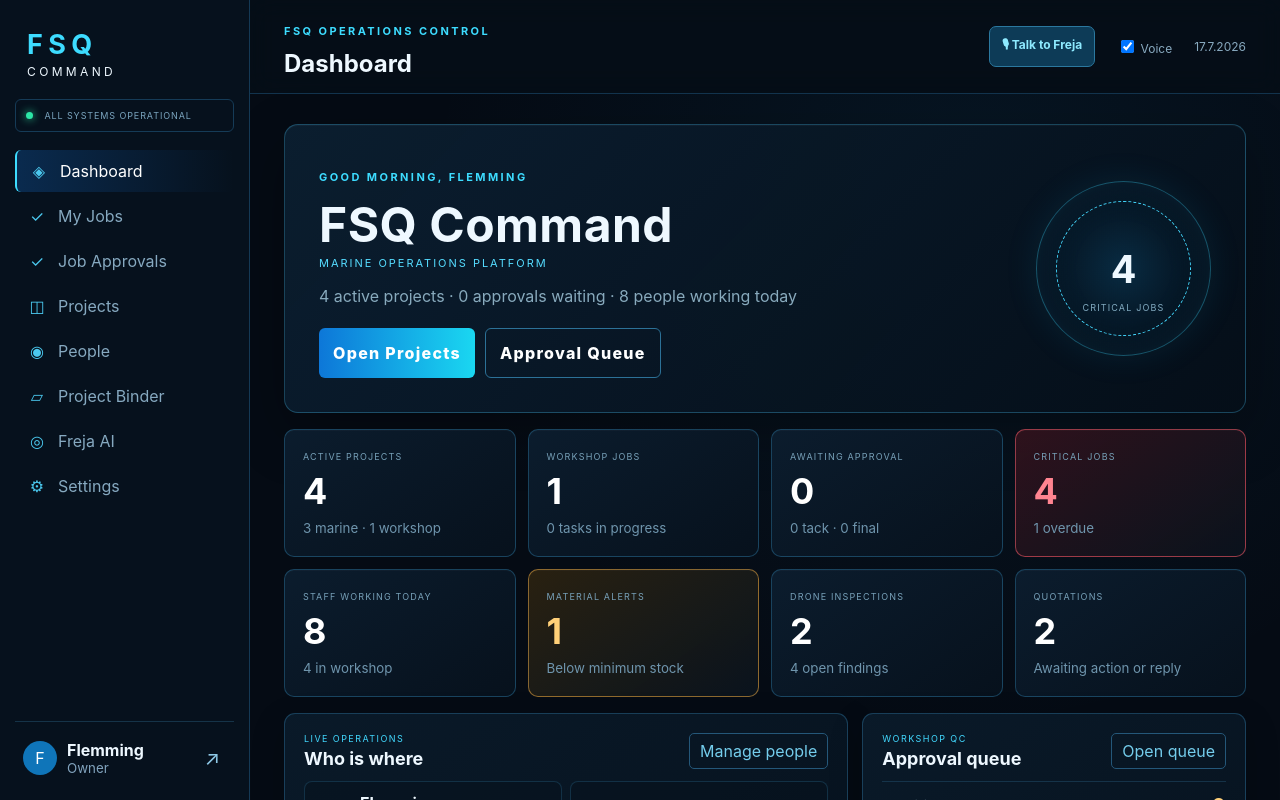
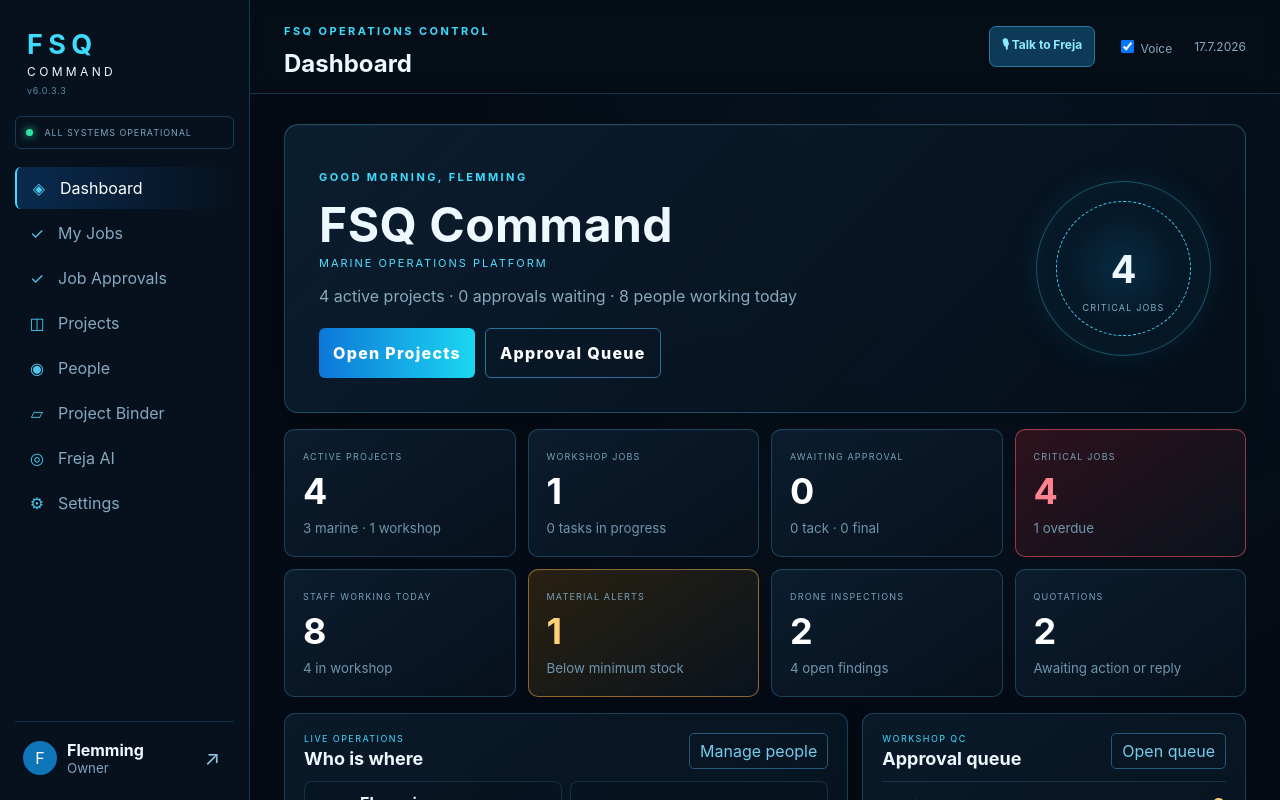
Before and after one commit to 2s58b87zdy-blip/FSQ-RightHand, a Next.js app: page / in a window 1280 px wide. Both pictures are taken after a click on the button "INITIALIZE SYSTEM". Shown: the top 800 px of the page. Built offline with nearby package versions, Linux system fonts and the light colour scheme.

Commit message:
Fix Next config and use Node 20

```diff
--- a/app/page.js
+++ b/app/page.js
@@ -1,6 +1,6 @@
 'use client';
 
-import { Component, useEffect, useMemo, useRef, useState } from 'react';
+import { useEffect, useMemo, useRef, useState } from 'react';
 
 const ROLE_DEFINITIONS = {
   Owner: ['manage_users','manage_permissions','view_all_projects','approve_tack','approve_final','complete_jobs'],
@@ -11,7 +11,9 @@ const ROLE_DEFINITIONS = {
   Technician: ['view_assigned_jobs','upload_photos','update_assigned_jobs']
 };
 
-const DEFAULT_USERS = [
+const APP_VERSION = '6.0.3.3';
+
+const USER_REGISTRY_DEFAULTS = [
   { id: 1, name: 'Flemming', role: 'Owner', password: 'fsq2027', active: true, permissions: ROLE_DEFINITIONS.Owner },
   { id: 2, name: 'Jakob', role: 'Project Manager', password: 'fsq2027', active: true, permissions: ROLE_DEFINITIONS['Project Manager'] },
   { id: 3, name: 'Tommy', role: 'Technician', password: 'fsq2027', active: true, permissions: ROLE_DEFINITIONS.Technician },
@@ -23,6 +25,26 @@ const DEFAULT_USERS = [
   { id: 9, name: 'QA', role: 'QA Inspector', password: 'fsq2027', active: true, permissions: ROLE_DEFINITIONS['QA Inspector'] },
   { id: 10, name: 'Supervisor', role: 'Supervisor', password: 'fsq2027', active: true, permissions: ROLE_DEFINITIONS.Supervisor }
 ];
+
+// Compatibility guard only. New code must use the user registry passed through props.
+const USERS = USER_REGISTRY_DEFAULTS;
+
+function normalizeUserRegistry(value) {
+  if (!Array.isArray(value)) return USER_REGISTRY_DEFAULTS;
+  const cleaned = value.filter(Boolean).map((user, index) => ({
+    id: user.id ?? `user-${index + 1}`,
+    name: String(user.name || '').trim(),
+    role: user.role || 'Technician',
+    password: user.password || 'fsq2027',
+    active: user.active !== false,
+    permissions: Array.isArray(user.permissions) ? user.permissions : [...(ROLE_DEFINITIONS[user.role] || [])]
+  })).filter(user => user.name);
+  return cleaned.length ? cleaned : USER_REGISTRY_DEFAULTS;
+}
+
+function getActiveTechnicians(users) {
+  return normalizeUserRegistry(users).filter(user => user.active !== false && user.role === 'Technician');
+}
 
 const NAV = [
   ['dashboard', 'Dashboard', '◈'],
@@ -276,74 +298,18 @@ function useSpeechRecognition({ onResult, onError }) {
   return { listening, toggleListening, supported: typeof window !== 'undefined' && !!(window.SpeechRecognition || window.webkitSpeechRecognition) };
 }
 
-function sanitizeStoredValue(parsed, initialValue) {
-  if (Array.isArray(initialValue)) {
-    if (!Array.isArray(parsed)) return initialValue;
-    return parsed.filter(item => item && typeof item === 'object');
-  }
-  if (initialValue && typeof initialValue === 'object') {
-    return parsed && typeof parsed === 'object' && !Array.isArray(parsed) ? parsed : initialValue;
-  }
-  return typeof parsed === typeof initialValue ? parsed : initialValue;
-}
-
 function useStoredState(key, initialValue) {
   const [value, setValue] = useState(initialValue);
-  const [hydrated, setHydrated] = useState(false);
-
   useEffect(() => {
     try {
       const saved = localStorage.getItem(key);
-      if (saved) {
-        const parsed = JSON.parse(saved);
-        setValue(sanitizeStoredValue(parsed, initialValue));
-      }
-    } catch (error) {
-      console.warn(`FSQ Command removed invalid local data for ${key}.`, error);
-      try { localStorage.removeItem(key); } catch {}
-      setValue(initialValue);
-    } finally {
-      setHydrated(true);
-    }
+      if (saved) setValue(JSON.parse(saved));
+    } catch {}
   }, [key]);
-
   useEffect(() => {
-    if (!hydrated) return;
-    try { localStorage.setItem(key, JSON.stringify(value)); } catch (error) {
-      console.warn(`FSQ Command could not save ${key}.`, error);
-    }
-  }, [key, value, hydrated]);
-
+    try { localStorage.setItem(key, JSON.stringify(value)); } catch {}
+  }, [key, value]);
   return [value, setValue];
-}
-
-class AppErrorBoundary extends Component {
-  constructor(props) {
-    super(props);
-    this.state = { error: null };
-  }
-
-  static getDerivedStateFromError(error) {
-    return { error };
-  }
-
-  componentDidCatch(error, info) {
-    console.error('FSQ Command runtime error', error, info);
-  }
-
-  resetBrowserData = () => {
-    try {
-      Object.keys(localStorage)
-        .filter(key => key.startsWith('fsq-'))
-        .forEach(key => localStorage.removeItem(key));
-    } catch {}
-    window.location.reload();
-  };
-
-  render() {
-    if (!this.state.error) return this.props.children;
-    return <main className="recoveryShell"><section className="recoveryPanel"><p className="eyebrow">FSQ COMMAND RECOVERY</p><h1>The application stopped safely.</h1><p>Old or incompatible browser data may be causing the problem. Resetting local FSQ data does not delete Azure files.</p><details><summary>Technical details</summary><pre>{String(this.state.error?.message || this.state.error)}</pre></details><button className="primaryBtn" onClick={this.resetBrowserData}>Reset local data and restart</button></section></main>;
-  }
 }
 
 function Login({ onLogin, users }) {
@@ -444,7 +410,7 @@ function AppShell({ session, onLogout, users, setUsers }) {
   return (
     <div className="appShell">
       <aside className="sidebar">
-        <div className="logo"><b>FSQ</b><span>COMMAND</span></div>
+        <div className="logo"><b>FSQ</b><span>COMMAND</span><small>v{APP_VERSION}</small></div>
         <div className="online"><i/> ALL SYSTEMS OPERATIONAL</div>
         <nav>{visibleNav.map(([id, label, icon]) => <button key={id} onClick={() => setActive(id)} className={active === id ? 'active' : ''}><span>{icon}</span>{label}</button>)}</nav>
         <div className="userCard"><div className="avatar">{session.name[0]}</div><div><b>{session.name}</b><small>{session.role}</small></div><button onClick={onLogout}>↗</button></div>
@@ -461,7 +427,7 @@ function AppShell({ session, onLogout, users, setUsers }) {
         {active === 'approvals' && <JobApprovals session={session} tasks={tasks} setTasks={setTasks} projects={projects} />}
         {active === 'crew' && <CrewManagement people={people} setPeople={setPeople} projects={projects} />}
         {active === 'projects' && <Projects projects={projects} setProjects={setProjects} deletedProjects={deletedProjects} setDeletedProjects={setDeletedProjects} setActive={setActive} setActiveProjectId={setActiveProjectId} />}
-        {active === 'projectHub' && <ProjectHub session={session} project={projects.find(p=>p.id===activeProjectId)} projects={projects} setProjects={setProjects} people={people} tasks={tasks} setTasks={setTasks} documents={documents} materials={materials} setMaterials={setMaterials} quotes={quotes} reports={reports} setActive={setActive} deletedProjects={deletedProjects} setDeletedProjects={setDeletedProjects} setActiveProjectId={setActiveProjectId} droneInspections={droneInspections} setDroneInspections={setDroneInspections} />}
+        {active === 'projectHub' && <ProjectHub session={session} users={users} project={projects.find(p=>p.id===activeProjectId)} projects={projects} setProjects={setProjects} people={people} tasks={tasks} setTasks={setTasks} documents={documents} materials={materials} setMaterials={setMaterials} quotes={quotes} reports={reports} setActive={setActive} deletedProjects={deletedProjects} setDeletedProjects={setDeletedProjects} setActiveProjectId={setActiveProjectId} droneInspections={droneInspections} setDroneInspections={setDroneInspections} />}
         {active === 'documents' && <ProjectBinder documents={documents} setDocuments={setDocuments} projects={projects} session={session} />}
         {active === 'admin' && <Admin session={session} users={users} setUsers={setUsers} people={people} setPeople={setPeople} machines={machines} setMachines={setMachines} materials={materials} setMaterials={setMaterials} />}
         {active === 'ai' && <AI chat={chat} setChat={setChat} voice={voice} stats={stats} />}
@@ -1230,7 +1196,7 @@ function Projects({projects,setProjects,deletedProjects,setDeletedProjects,setAc
   </div>
 }
 
-function ProjectHub({session,project,projects,setProjects,people,tasks,setTasks,documents,materials,setMaterials,quotes,reports,setActive,deletedProjects,setDeletedProjects,setActiveProjectId,droneInspections,setDroneInspections}) {
+function ProjectHub({session,users,project,projects,setProjects,people,tasks,setTasks,documents,materials,setMaterials,quotes,reports,setActive,deletedProjects,setDeletedProjects,setActiveProjectId,droneInspections,setDroneInspections}) {
   const [tab,setTab]=useState('overview');
   const [newTask,setNewTask]=useState('');
   const [newAssignee,setNewAssignee]=useState('Tommy');
@@ -1335,7 +1301,7 @@ function ProjectHub({session,project,projects,setProjects,people,tasks,setTasks,
     {tab==='crew'&&<section className="panel"><div className="peopleCards">{crew.length?crew.map(p=><article key={p.id}><div className="personHead"><div className="avatar">{p.name[0]}</div><div><h3>{p.name}</h3><small>{p.location} · {p.status}</small></div></div><p>{p.task}</p></article>):<div className="empty">Assign crew in People.</div>}</div></section>}
     {tab==='documents'&&<section className="panel"><div className="panelHead"><h3>Project documents</h3><button onClick={()=>setActive('documents')}>Open Document Center</button></div>{projectDocs.length?projectDocs.map(d=><div className="documentRow hubDoc" key={d.id}><div><b>{d.name}</b><small>{d.category} · V{d.version}</small></div><span>{d.date}</span></div>):<div className="empty">No documents uploaded.</div>}</section>}
     {tab==='drone'&&<DroneInspectionPanel project={project} inspections={projectDrone} allInspections={droneInspections||[]} setInspections={setDroneInspections}/>}
-    {tab==='tasks'&&<section className="panel"><div className="hubTaskAdd taskAssignBar"><input placeholder="New project task" value={newTask} onChange={e=>setNewTask(e.target.value)} onKeyDown={e=>e.key==='Enter'&&addTask()}/><select value={newAssignee} onChange={e=>setNewAssignee(e.target.value)}>{people.filter(p=>USERS[p.name]?.role==='Technician').map(p=><option key={p.id}>{p.name}</option>)}</select><button onClick={addTask}>Assign task</button></div><div className="projectJobTable">{projectTasks.map(t=><div key={t.id}><div><b>{t.title}</b><small>{t.person} · {isWorkshopProject(project)?`${(t.photos||[]).length}/4 QC photos`:`${(t.photos||[]).length} photos`}</small></div><span className={`jobState ${(t.jobStatus||'Pending').toLowerCase().replaceAll(' ','-')}`}>{t.jobStatus||'Pending'}</span></div>)}</div></section>}
+    {tab==='tasks'&&<section className="panel"><div className="hubTaskAdd taskAssignBar"><input placeholder="New project task" value={newTask} onChange={e=>setNewTask(e.target.value)} onKeyDown={e=>e.key==='Enter'&&addTask()}/><select value={newAssignee} onChange={e=>setNewAssignee(e.target.value)}>{people.filter(person=>getActiveTechnicians(users).some(user=>user.name===person.name)).map(p=><option key={p.id}>{p.name}</option>)}</select><button onClick={addTask}>Assign task</button></div><div className="projectJobTable">{projectTasks.map(t=><div key={t.id}><div><b>{t.title}</b><small>{t.person} · {isWorkshopProject(project)?`${(t.photos||[]).length}/4 QC photos`:`${(t.photos||[]).length} photos`}</small></div><span className={`jobState ${(t.jobStatus||'Pending').toLowerCase().replaceAll(' ','-')}`}>{t.jobStatus||'Pending'}</span></div>)}</div></section>}
     {tab==='materials'&&<section className="materialsHub">
       <div className="panel addMaterialPanel">
         <div className="panelHead"><h3>Add Material</h3><span>{project.name}</span></div>
@@ -1695,4 +1661,4 @@ function AI({chat,setChat,voice,stats}) {
 
 function ModulePlaceholder({title}) { return <div className="content"><div className="sectionIntro"><h1>{title}</h1><p>This module is included in the navigation and ready for connection to the shared database.</p></div><div className="panel placeholder"><div className="core small"><div className="coreRing r1"/><div className="coreDot"/></div><h3>{title} module</h3><p>UI foundation ready. Database, files and approval workflows are the next deployment layer.</p></div></div> }
 
-export default function Page(){ const [session,setSession]=useState(null); const [users,setUsers]=useStoredState('fsq-v60-users',DEFAULT_USERS); const safeUsers=Array.isArray(users)?users:DEFAULT_USERS; return <AppErrorBoundary>{session?<AppShell session={session} onLogout={()=>setSession(null)} users={safeUsers} setUsers={setUsers}/>:<Login onLogin={setSession} users={safeUsers}/>}</AppErrorBoundary> }
+export default function Page(){ const [session,setSession]=useState(null); const [storedUsers,setUsers]=useStoredState('fsq-v60-users',USER_REGISTRY_DEFAULTS); const users=normalizeUserRegistry(storedUsers); return session?<AppShell session={session} onLogout={()=>setSession(null)} users={users} setUsers={setUsers}/>:<Login onLogin={setSession} users={users}/> }
--- a/app/styles.css
+++ b/app/styles.css
@@ -188,4 +188,4 @@ button:disabled,
 @media(max-width:1000px){.workshopQcFlow{grid-template-columns:repeat(3,1fr)}.qcApprovalGrid{grid-template-columns:1fr}}
 @media(max-width:650px){.workshopQcFlow{grid-template-columns:repeat(2,1fr)}}
 
-.recoveryShell{min-height:100vh;display:grid;place-items:center;padding:30px;background:#030b13;color:#eaf8ff}.recoveryPanel{width:min(680px,100%);padding:32px;border:1px solid #17425c;border-radius:14px;background:#071725;box-shadow:0 24px 80px #0008}.recoveryPanel h1{margin:8px 0 14px}.recoveryPanel p{color:#9db8c8;line-height:1.55}.recoveryPanel details{margin:18px 0;padding:12px;border:1px solid #18384c;border-radius:8px;background:#04101a}.recoveryPanel pre{white-space:pre-wrap;word-break:break-word;color:#ffb2a4}
+.logo small{display:block;margin-top:3px;color:#5b8ca5;font-size:9px;letter-spacing:.08em}
--- a/package.json
+++ b/package.json
@@ -1,6 +1,6 @@
 {
-  "name": "fsq-command-v6031-stability",
-  "version": "6.0.3.1",
+  "name": "fsq-command-v60331",
+  "version": "6.0.3.3.1",
   "private": true,
   "scripts": {
     "dev": "next dev",
```
Also changed, not shown: next.config.js (added, +7 -0 lines), 1 other file (tests, documents, lock files or other folders).
